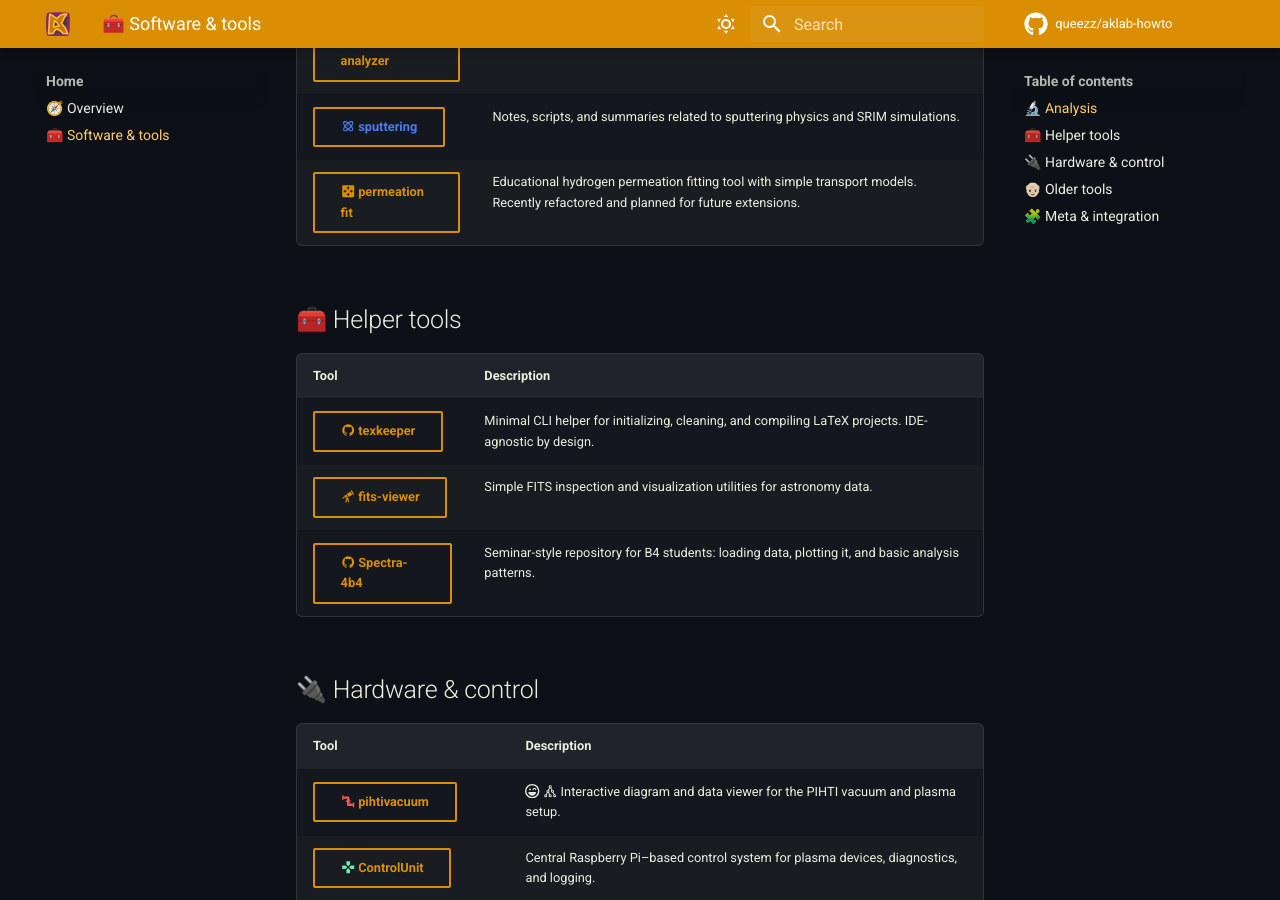
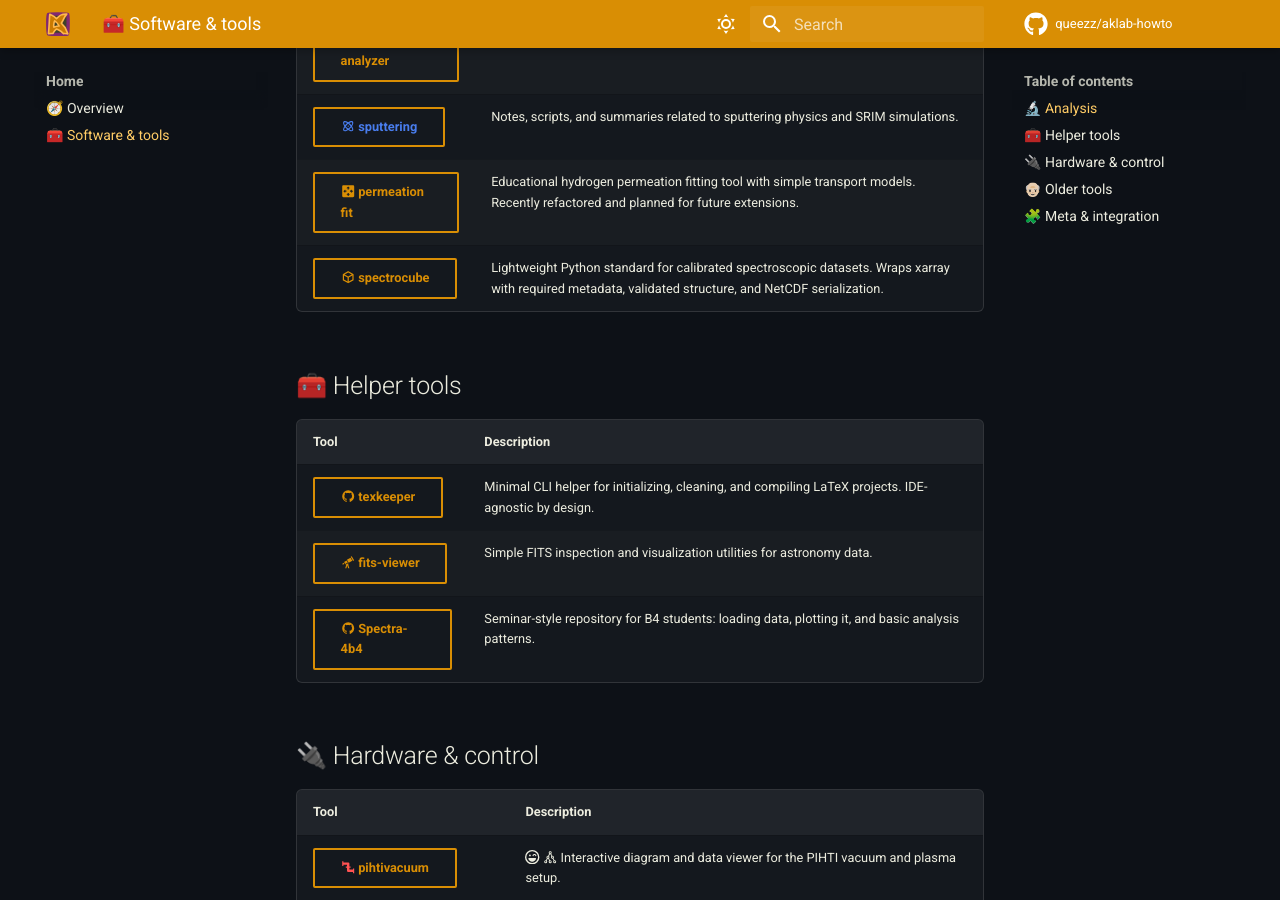
Before and after one commit to queezz/aklab-howto, an MkDocs documentation site: the page built from docs/other-tools.md, in a window 1280 px wide and 900 px high, scrolled down 533 px. Built offline with MkDocs 1.6.1 and Material for MkDocs 9.7.7, drawn with Linux system fonts in a browser that asks for light colours; comment, search, counter and statistics services are not loaded.

Commit message:
add spectrocube package link

```diff
--- a/docs/other-tools.md
+++ b/docs/other-tools.md
@@ -10,6 +10,7 @@
 | [:material-chart-line: fulcher analyzer](https://github.com/queezz/fulcheranalyzer){ .md-button .md-button--small target=_blank } | Analysis tools for Fulcher-α emission using corona-type models. |
 | [<span style="color: #497ded;">:material-atom: sputtering </span>](https://github.com/queezz/sputtering){ .md-button .md-button--small target=_blank } | Notes, scripts, and summaries related to sputtering physics and SRIM simulations. |
 | [:material-fit-to-page: permeation fit](https://github.com/queezz/PermeationFit){ .md-button .md-button--small target=_blank } | Educational hydrogen permeation fitting tool with simple transport models. Recently refactored and planned for future extensions. |
+| [:material-cube-outline: spectrocube](https://github.com/queezz/spectrocube){ .md-button .md-button--small target=_blank } | Lightweight Python standard for calibrated spectroscopic datasets. Wraps xarray with required metadata, validated structure, and NetCDF serialization. |
 
 
 ## 🧰 Helper tools
```
